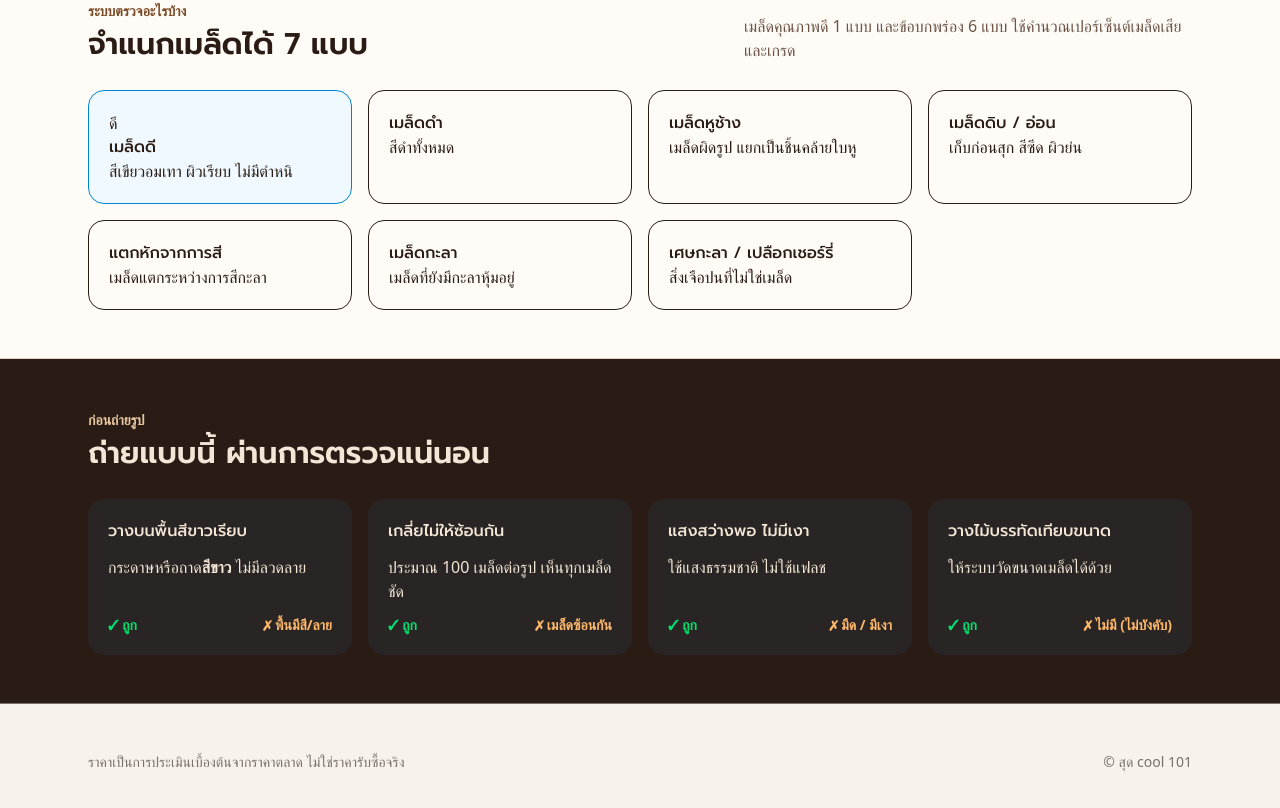
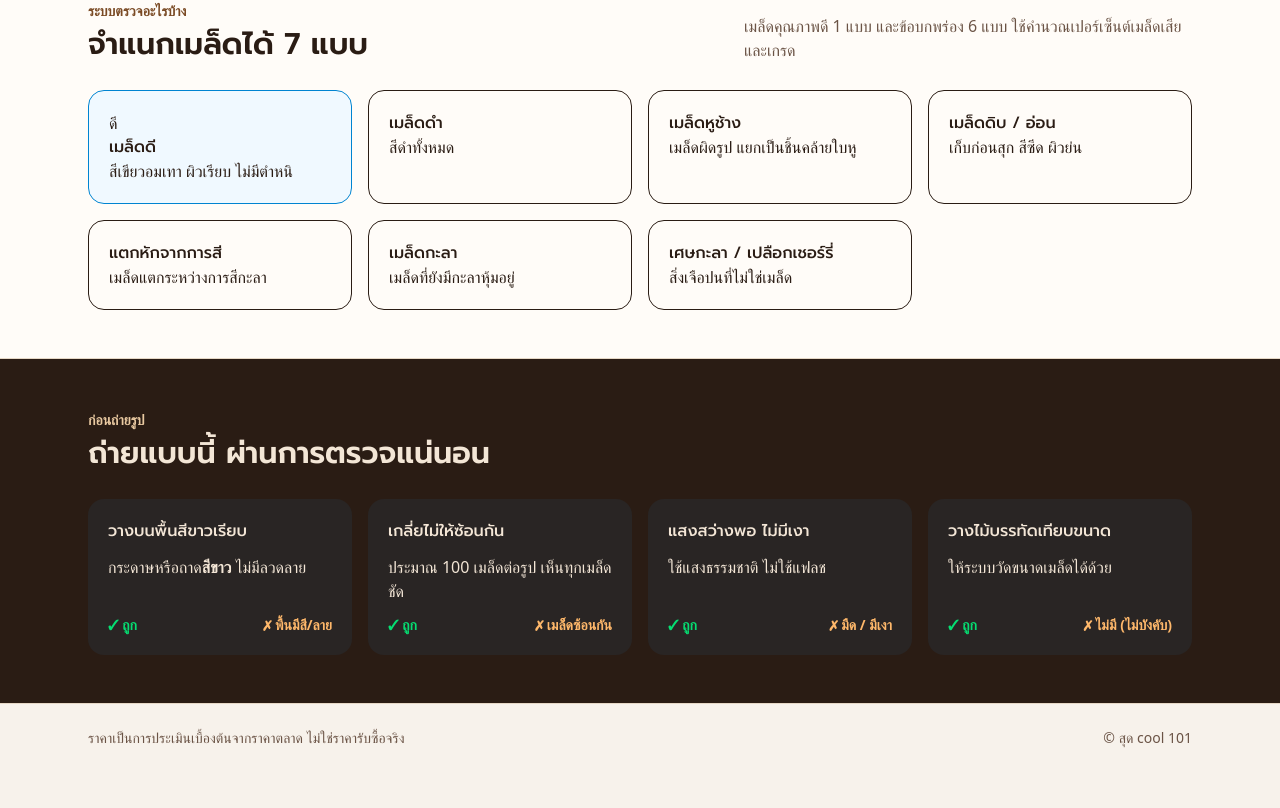
Before and after one commit to Napawan2005/ywc-coffee-2026, a React (Vite) app: page / in a window 1280 px wide. Shown: the part 412-1220 px from the top of the page. After the commit the page ends 1184 px from the top, so only its background shows below. Built offline with nearby package versions, Linux system fonts and the light colour scheme; a web font is replaced by a local one.

Commit message:
[frontend] feat: improve Footer component layout and styling

```diff
--- a/src/components/Footer.jsx
+++ b/src/components/Footer.jsx
@@ -1,9 +1,10 @@
 export default function Footer() {
-  return <footer className="border-t p-6 text-sm text-stone-500">
-        <div className="max-w-6xl mx-auto px-6 py-6 flex flex-col gap-2 sm:flex-row sm:justify-between">
-            <p>ราคาเป็นการประเมินเบื้องต้นจากราคาตลาด ไม่ใช่ราคารับซื้อจริง</p><br />
-            <p>© สุด cool 101</p>
-        </div>
-
-        </footer>
+  return (
+    <footer className="border-t border-line text-sm text-muted">
+      <div className="max-w-6xl mx-auto p-6 flex flex-col gap-2 sm:flex-row sm:justify-between">
+        <p>ราคาเป็นการประเมินเบื้องต้นจากราคาตลาด ไม่ใช่ราคารับซื้อจริง</p>
+        <p>© สุด cool 101</p>
+      </div>
+    </footer>
+  )
 }
```
